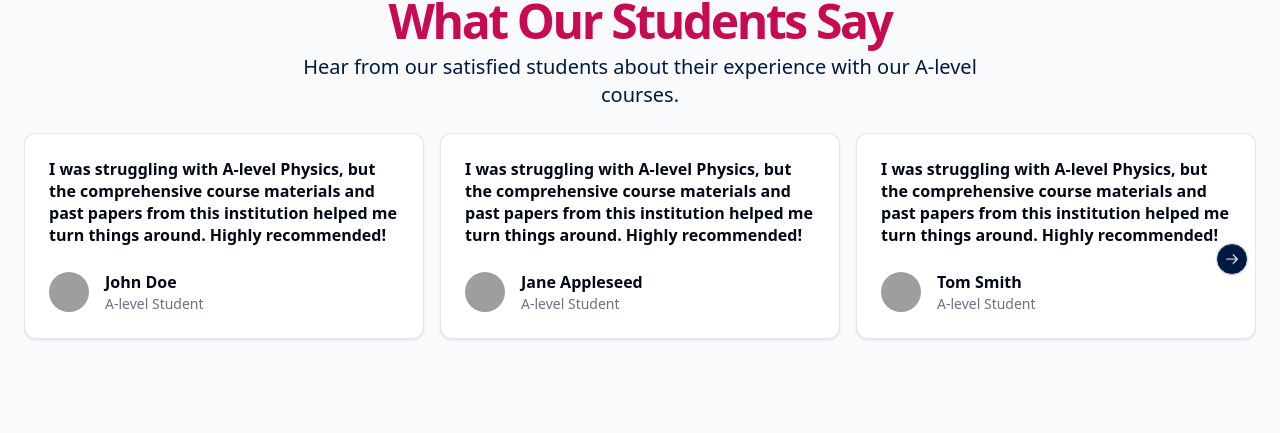
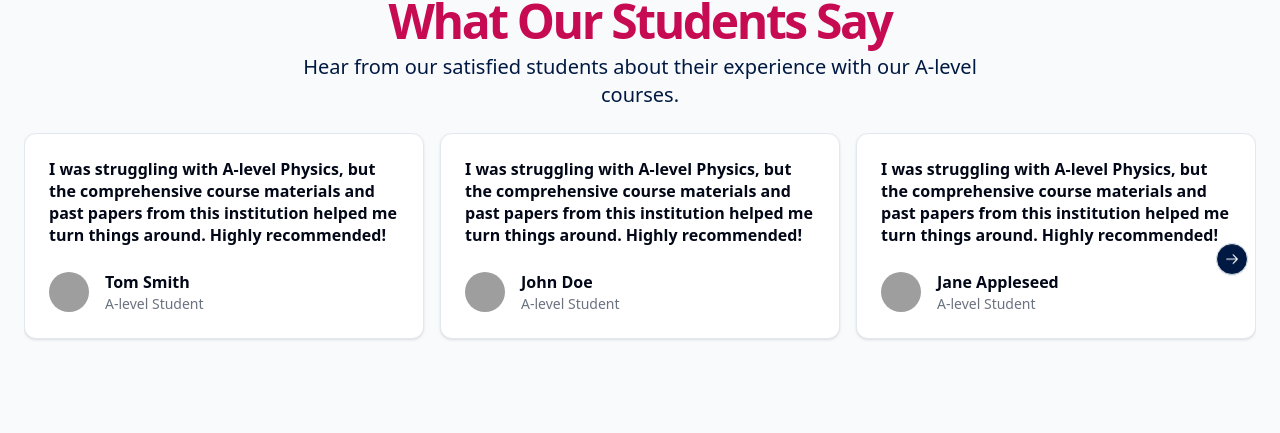
Before and after one commit to aayush-dhakal-max/e2a, a Next.js app: page / in a window 1280 px wide. Shown: the part 1369-1802 px from the top of the page. Built offline with nearby package versions, Linux system fonts and the light colour scheme; grey boxes are pictures that could not be loaded.

Commit message:
embla carousel error fixed

```diff
--- a/package.json
+++ b/package.json
@@ -28,7 +28,7 @@
     "clsx": "^2.1.1",
     "cmdk": "^1.0.0",
     "embla-carousel-autoplay": "^8.1.5",
-    "embla-carousel-react": "^8.1.3",
+    "embla-carousel-react": "^8.1.5",
     "next": "14.2.3",
     "next-themes": "^0.3.0",
     "nodemailer": "^6.9.13",
--- a/src/components/component/Testimonials.tsx
+++ b/src/components/component/Testimonials.tsx
@@ -2,7 +2,7 @@ import React from "react";
 import { CardTitle, CardHeader, CardContent, CardFooter, Card } from "@/components/ui/card";
 import { AvatarImage, AvatarFallback, Avatar } from "@/components/ui/avatar";
 import { Carousel, CarouselContent, CarouselItem, CarouselNext, CarouselPrevious } from "../ui/carousel";
-import Autoplay from "embla-carousel-autoplay";
+// import Autoplay from "embla-carousel-autoplay";
 const testimonials = [
   {
     quote:
@@ -45,7 +45,6 @@ const Testimonials = () => {
           </div>
           <Carousel
             // plugins={[Autoplay({ delay: 3000 })]}
-            opts={{ align: "start", loop: true }}
             className="relative "
           >
             <CarouselContent className="h-fit">
--- a/src/components/ui/carousel.tsx
+++ b/src/components/ui/carousel.tsx
@@ -3,7 +3,6 @@
 import * as React from "react";
 import { ArrowLeftIcon, ArrowRightIcon } from "@radix-ui/react-icons";
 import useEmblaCarousel, { type UseEmblaCarouselType } from "embla-carousel-react";
-import Autoplay from "embla-carousel-autoplay";
 
 import { cn } from "@/lib/utils";
 import { Button } from "@/components/ui/button";
```
Also changed, not shown: 1 other file (tests, documents, lock files or other folders).
